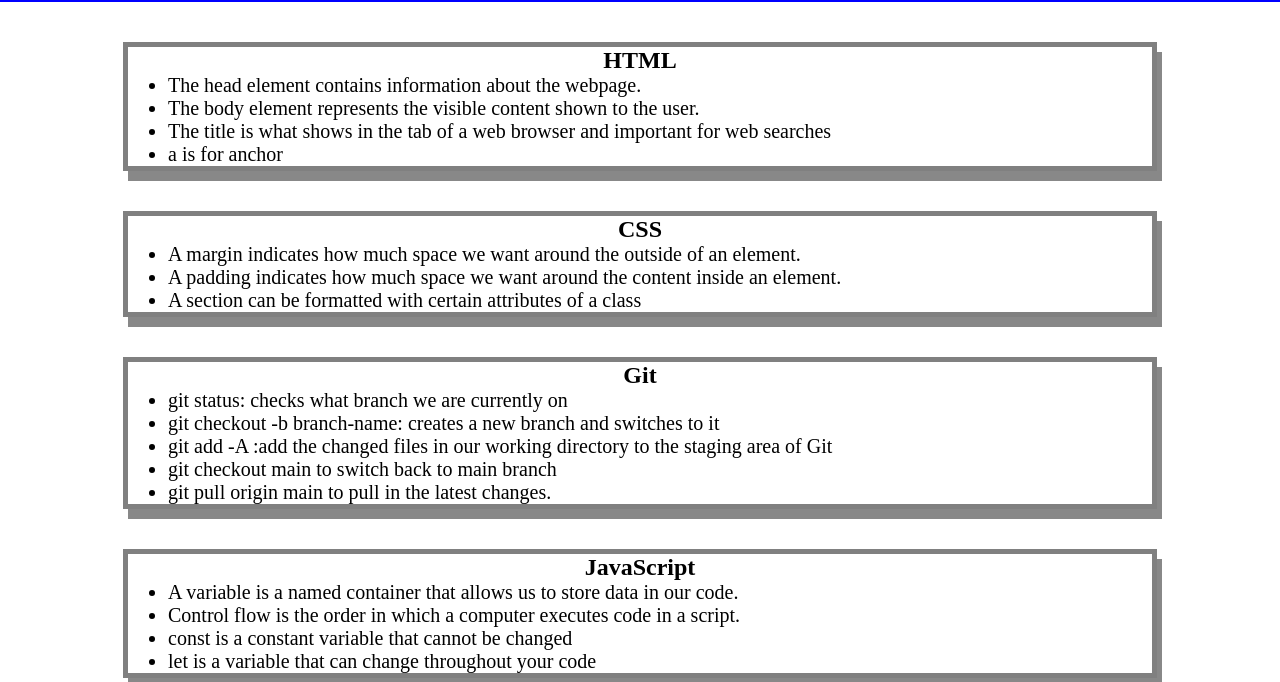
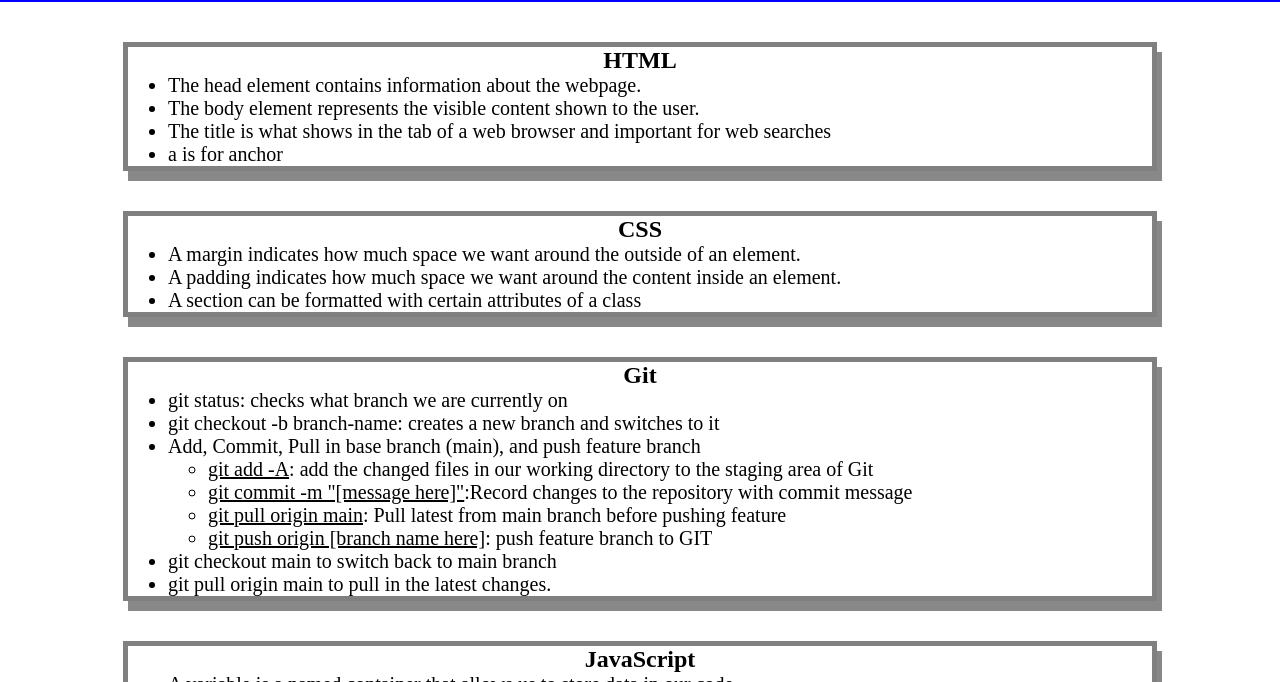
Before and after one commit to musserdn/prework-study-guide, a plain HTML site: page index.html in a window 1280 px wide. Shown: the part 118-800 px from the top of the page. Drawn offline with Linux system fonts and the light colour scheme.

Commit message:
updated project README file

```diff
--- a/index.html
+++ b/index.html
@@ -38,7 +38,13 @@
         <ul>
           <li>git status: checks what branch we are currently on</li>
           <li>git checkout -b branch-name: creates a new branch and switches to it</li>
-          <li>git add -A :add the changed files in our working directory to the staging area of Git </li>
+          <li>Add, Commit, Pull in base branch (main), and push feature branch</li>
+          <ul>
+            <li><u>git add -A</u>: add the changed files in our working directory to the staging area of Git</li>
+            <li><u>git commit -m "[message here]"</u>:Record changes to the repository with commit message</li>
+            <li><u>git pull origin main</u>: Pull latest from main branch before pushing feature </li>
+            <li><u>git push origin [branch name here]</u>: push feature branch to GIT </li>
+           </ul>
           <li>git checkout main to switch back to main branch</li>
           <li>git pull origin main to pull in the latest changes.</li>
         </ul>
```
Also changed, not shown: 1 other file.
